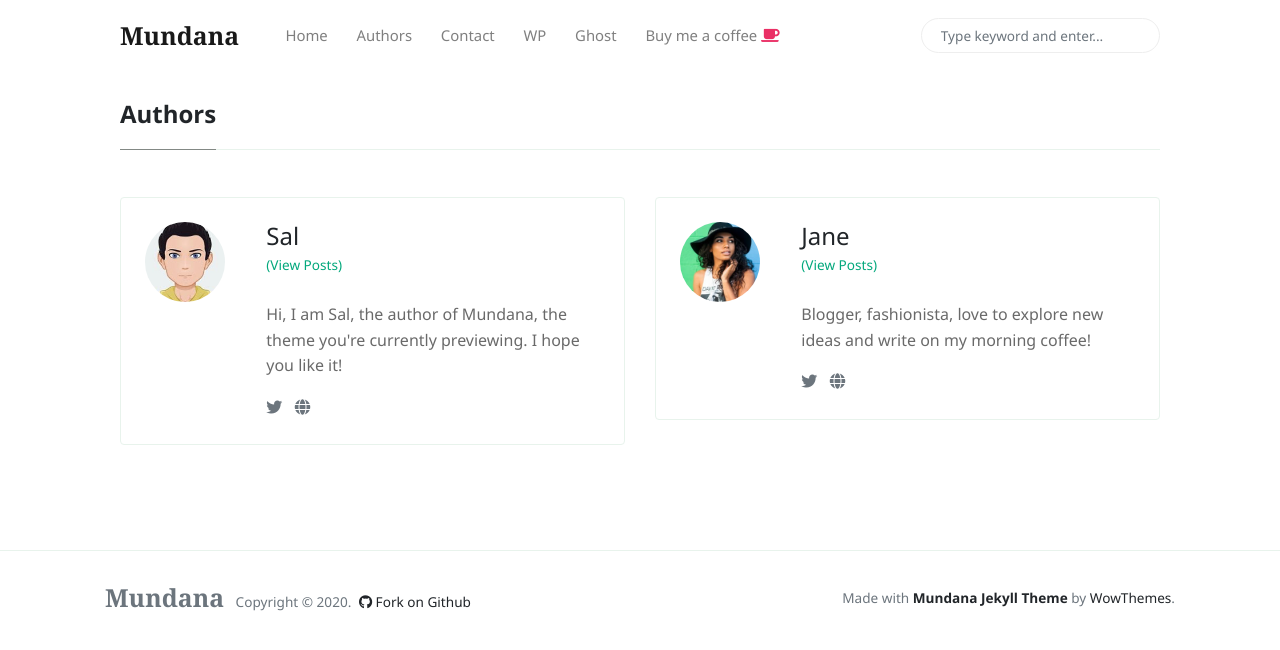
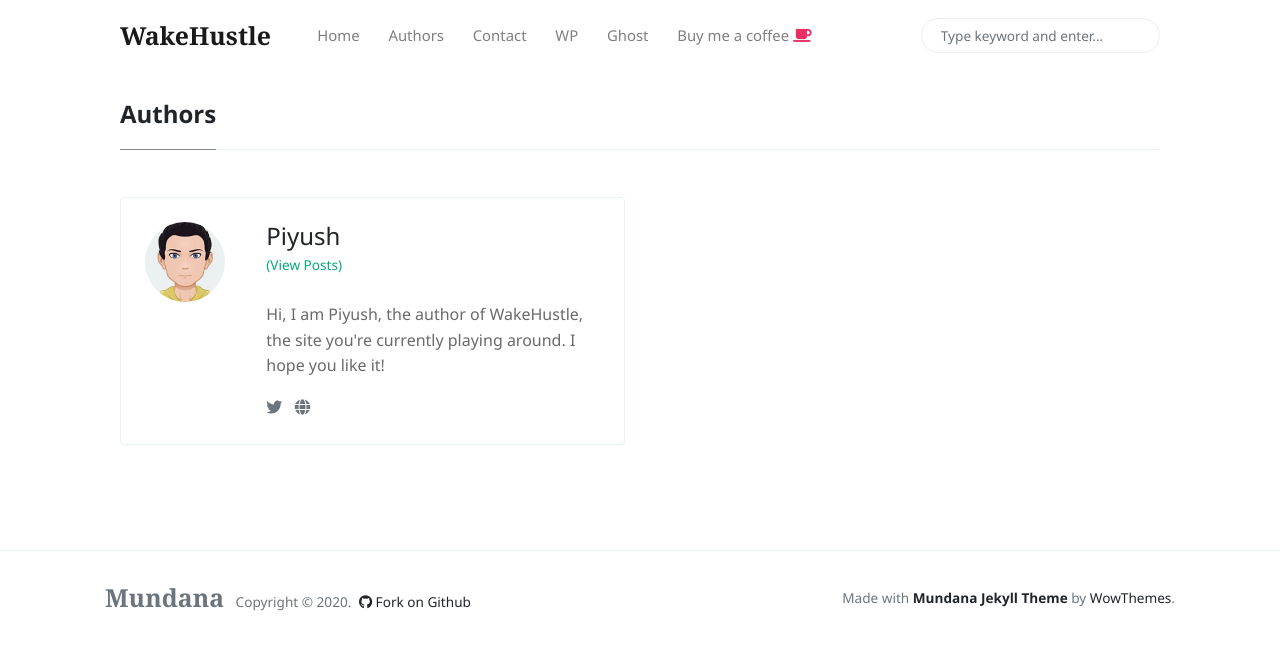
Before and after one commit to wakehustle/wakehustle.github.io, a Jekyll site: the page built from _pages/authors-list.html, in a window 1280 px wide. Shown: the top 650 px of the page. Built offline with Jekyll 4.4.1, drawn with Linux system fonts in a browser that asks for light colours; nearby versions of some CDN libraries.

Commit message:
Update _config.yml
yml changes for home page

```diff
--- a/_config.yml
+++ b/_config.yml
@@ -1,6 +1,6 @@
 # Site
-name: 'Mundana'
-description: 'Mundana is a free Jekyll theme for awesome people like you, Medium like.'
+name: 'WakeHustle'
+description: 'Wake, hustle and win.'
 logo: 'assets/images/logo.png'
 favicon: 'assets/images/favicon.ico'
 baseurl: ''
@@ -20,20 +20,14 @@ plugins:
 
 authors:
     sal:
-      name:           Sal
-      site:           https://www.wowthemes.net
+      name:           Piyush
+      site:           https://piyushvarshney.github.io
       avatar:         /assets/images/avatar1.jpg
-      bio:            "Hi, I am Sal, the author of Mundana, the theme you're currently previewing. I hope you like it!"
-      email:          wowthemesnet@gmail.com
+      bio:            "Hi, I am Piyush, the author of WakeHustle, the site you're currently playing around. I hope you like it!"
+      email:          info@gmail.com
       twitter:        https://twitter.com/wowthemesnet
 
-    jane:
-      name:           Jane
-      site:           https://www.wowthemes.net
-      avatar:         /assets/images/avatar2.jpg
-      bio:            "Blogger, fashionista, love to explore new ideas and write on my morning coffee!"
-      email:          fakemail@gmail.com
-      twitter:        https://twitter.com/wowthemesnet
+
 
 # Defaults
 defaults:
```
